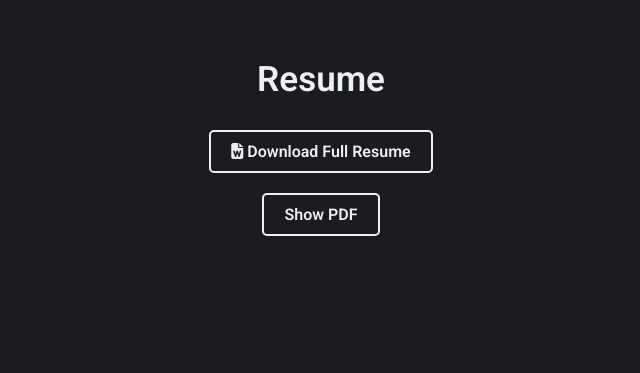
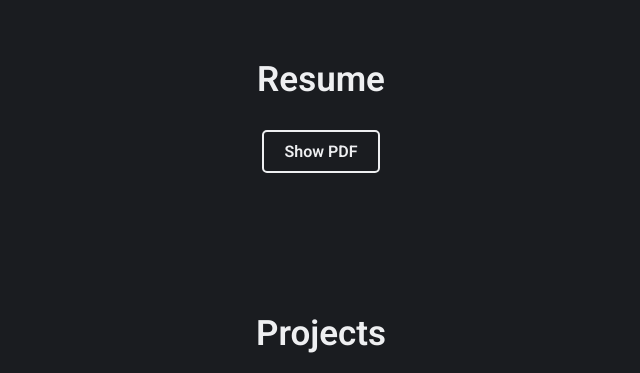
Before and after one commit to Narek-asa/Portfolio, a plain HTML site: page index.html in a window 1280 px wide. Shown: the part 920-1293 px from the top of the page, without its empty margins (319-959 px from the left). Drawn offline with Linux system fonts and the light colour scheme.

Commit message:
Remove resume download link from index.html
Removed the download link for the resume.

```diff
--- a/index.html
+++ b/index.html
@@ -130,13 +130,6 @@
     <!-- SECTION 3: Resume -->
     <section id="resume" class="resume-section">
       <h2>Resume</h2>
-      <!-- Download link -->
-      <div class="resume-download">
-        <a href="assets/NarekAsaturyanResume25.pdf" target="_blank" rel="noopener noreferrer">
-          <i class="fa-solid fa-file-word"></i>
-          Download Full Resume
-        </a>
-      </div>
 
       <details class="resume-details">
         <summary>View PDF</summary>
```
